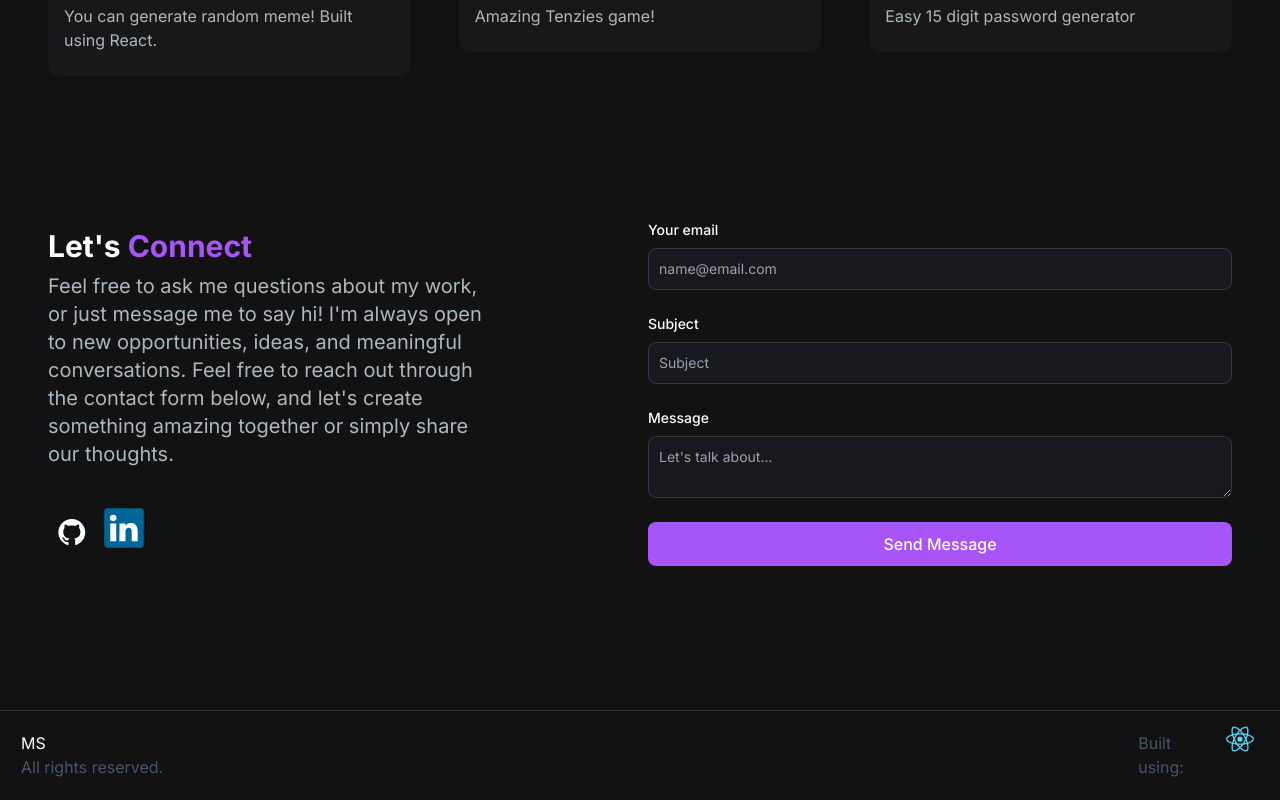
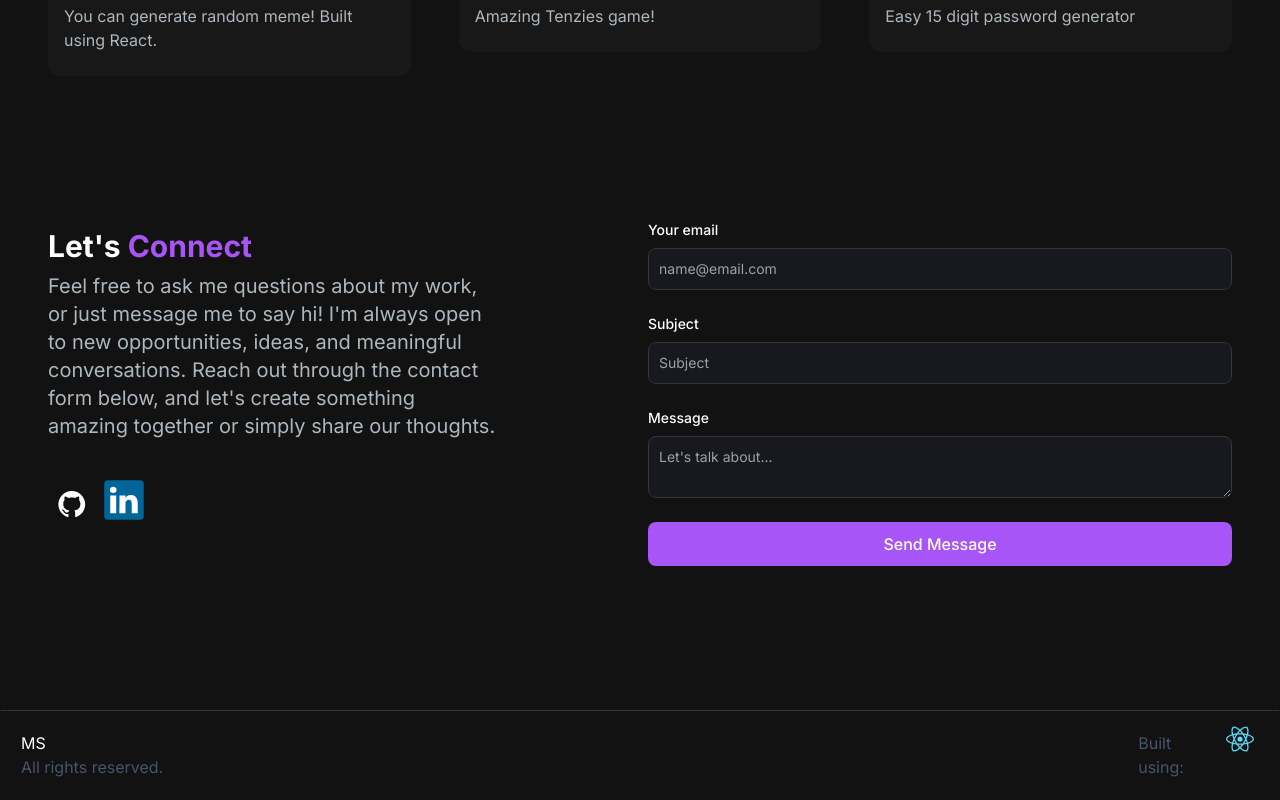
Before and after one commit to JanPetarda/portfolio-final, a Next.js app: page / in a window 1280 px wide. Shown: the part 1988-2788 px from the top of the page. Built offline with nearby package versions, Linux system fonts and the light colour scheme.

Commit message:
Update EmailSection.jsx
Update text in email section

```diff
--- a/components/EmailSection.jsx
+++ b/components/EmailSection.jsx
@@ -53,7 +53,7 @@ const EmailSection = () => {
                         {" "}
                     Feel free to ask me questions about my work, or just message me to say hi!
                     I&apos;m always open to new opportunities, ideas, and meaningful conversations.
-                    Feel free to reach out through the contact form below, and let&apos;s create something amazing together or simply share our thoughts.
+                    Reach out through the contact form below, and let&apos;s create something amazing together or simply share our thoughts.
 
                 </p>
 
```
